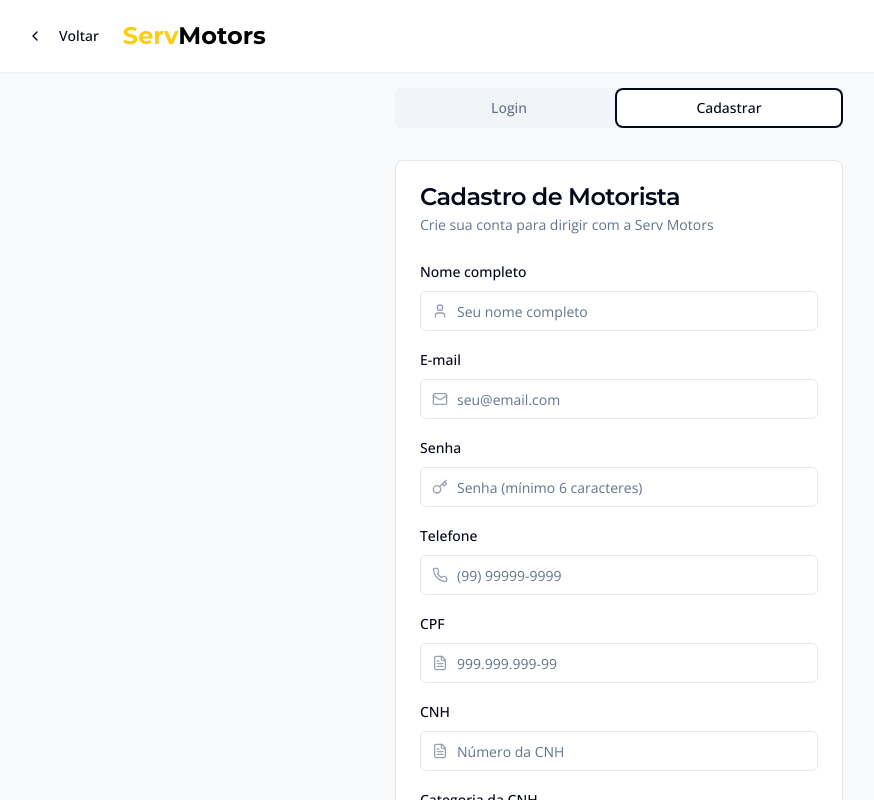
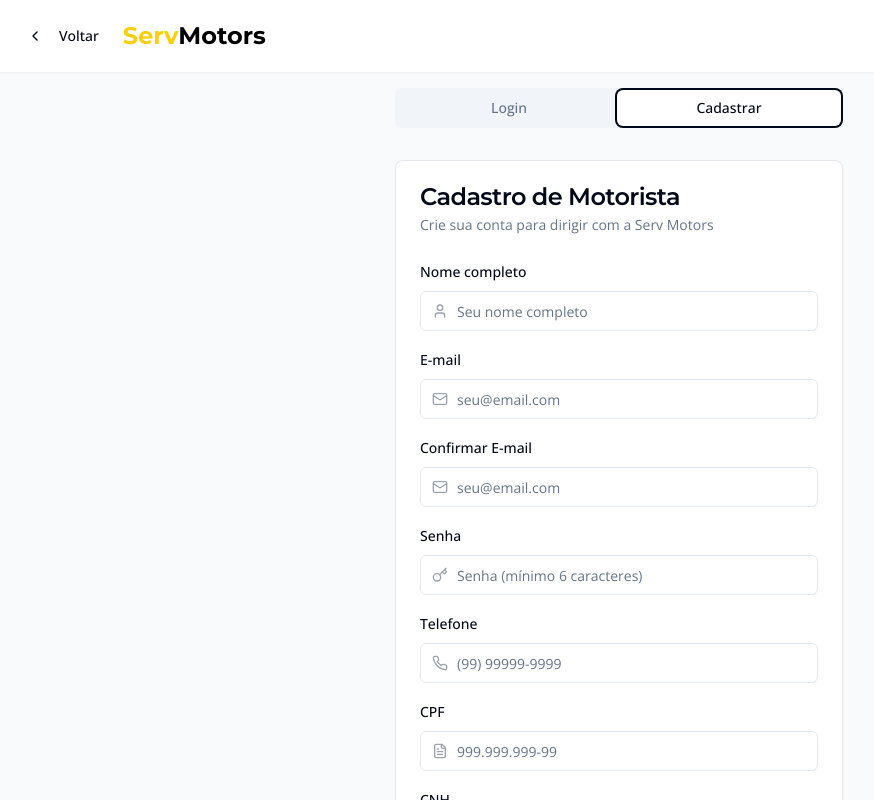
Before and after one commit to servmotors/serv-motors-brasil-land-teste, a React (Vite) app: page /motorista/auth in a window 1280 px wide. Both pictures are taken after a click on the tab "Cadastrar". Shown: the top 800 px of the page, without its empty margins (21-895 px from the left). Built offline with nearby package versions, Linux system fonts and the light colour scheme.

Commit message:
Add repeat email field to register form
Add a repeat email field to the driver registration form.

```diff
--- a/src/components/auth/RegisterForm.tsx
+++ b/src/components/auth/RegisterForm.tsx
@@ -12,6 +12,7 @@ import { Checkbox } from '@/components/ui/checkbox';
 interface RegisterFormValues {
   fullName: string;
   email: string;
+  repeatEmail: string;
   password: string;
   phone: string;
   cpf: string;
@@ -25,6 +26,7 @@ interface RegisterFormProps {
   form: UseFormReturn<{
     fullName: string;
     email: string;
+    repeatEmail: string;
     password: string;
     phone: string;
     cpf: string;
@@ -74,6 +76,22 @@ const RegisterForm = ({ form, onSubmit, isSubmitting }: RegisterFormProps) => {
             </div>
             {form.formState.errors.email && (
               <p className="text-sm text-red-500">{form.formState.errors.email.message}</p>
+            )}
+          </div>
+
+          <div className="space-y-2">
+            <Label htmlFor="repeatEmail">Confirmar E-mail</Label>
+            <div className="relative">
+              <Mail className="absolute left-3 top-3 h-4 w-4 text-gray-400" />
+              <Input
+                id="repeatEmail"
+                placeholder="seu@email.com"
+                className="pl-9"
+                {...form.register('repeatEmail')}
+              />
+            </div>
+            {form.formState.errors.repeatEmail && (
+              <p className="text-sm text-red-500">{form.formState.errors.repeatEmail.message}</p>
             )}
           </div>
 
--- a/src/pages/DriverAuth.tsx
+++ b/src/pages/DriverAuth.tsx
@@ -37,6 +37,7 @@ const DriverAuth = () => {
   const registerForm = useForm<{
     fullName: string;
     email: string;
+    repeatEmail: string;
     password: string;
     phone: string;
     cpf: string;
@@ -48,6 +49,7 @@ const DriverAuth = () => {
     defaultValues: {
       fullName: '',
       email: '',
+      repeatEmail: '',
       password: '',
       phone: '',
       cpf: '',
--- a/src/types/auth.ts
+++ b/src/types/auth.ts
@@ -9,12 +9,16 @@ export const loginSchema = z.object({
 export const registerSchema = z.object({
   fullName: z.string().min(3, 'Nome completo é obrigatório'),
   email: z.string().email('E-mail inválido'),
+  repeatEmail: z.string().email('E-mail inválido'),
   password: z.string().min(6, 'A senha deve ter pelo menos 6 caracteres'),
   phone: z.string().min(10, 'Telefone inválido'),
   cpf: z.string().min(11, 'CPF inválido'),
   cnh: z.string().min(9, 'CNH inválida'),
   cnhCategory: z.string().min(1, 'Categoria da CNH é obrigatória'),
   hasEar: z.boolean().default(false)
+}).refine((data) => data.email === data.repeatEmail, {
+  message: "Os e-mails não coincidem",
+  path: ["repeatEmail"],
 });
 
 export type LoginFormValues = z.infer<typeof loginSchema>;
```
